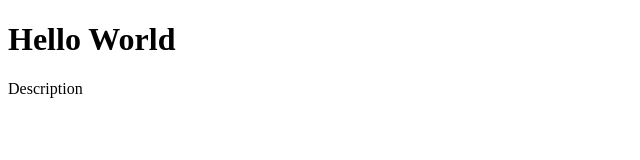
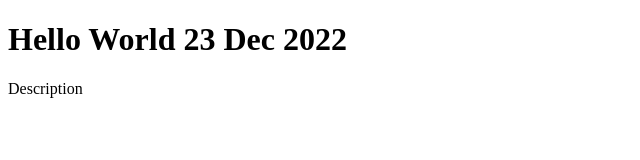
Before and after one commit to Jack95030Kee/hello-world, a plain HTML site: page index.html in a window 1280 px wide. Shown: the whole page, without its empty margins (0-640 px from the left). Drawn offline with Linux system fonts and the light colour scheme.

Commit message:
Update Home Page content

```diff
--- a/index.html
+++ b/index.html
@@ -5,7 +5,7 @@
 </head>
 <body>
 
-<h1>Hello World</h1>
+<h1>Hello World 23 Dec 2022</h1>
 <p>Description</p>
 
 </body>
```
